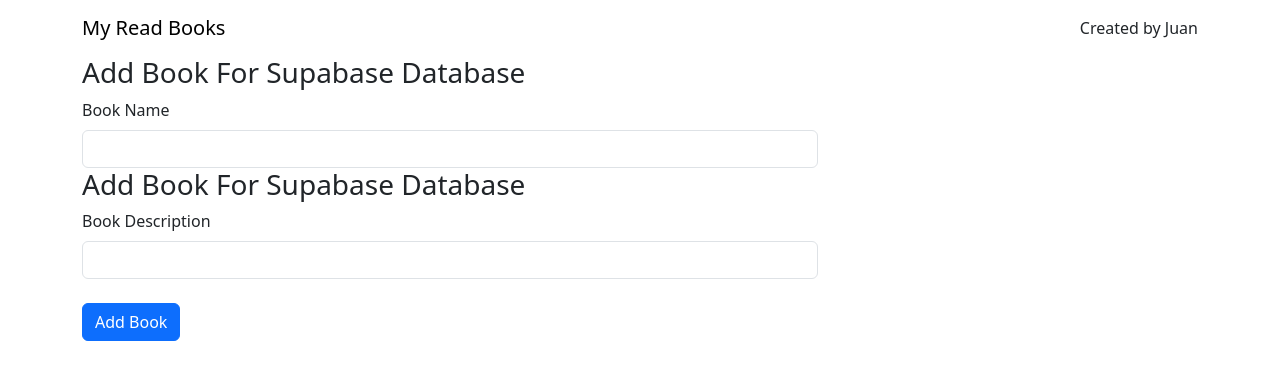
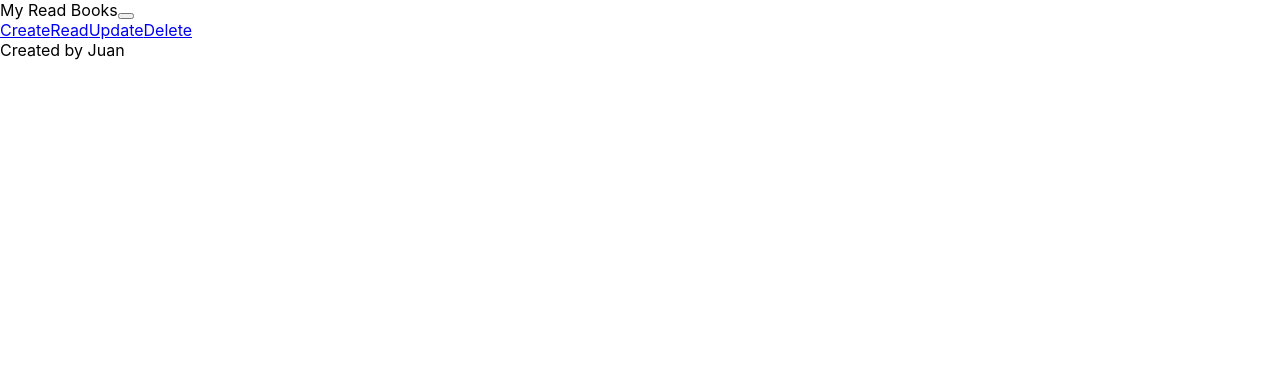
Before and after one commit to juansoultrek/supabase-react-books, a React (Create React App) app: page / in a window 1280 px wide. Shown: the top 380 px of the page. Built offline with nearby package versions, Linux system fonts and the light colour scheme.

Commit message:
Create main ROuter

```diff
--- a/src/App.js
+++ b/src/App.js
@@ -1,50 +1,19 @@
-import logo from './logo.svg';
-import './App.css';
-import 'bootstrap/dist/css/bootstrap.min.css';
-import { Navbar, Container, Nav, Form, Row, Col, Button } from 'react-bootstrap';
-import {useState} from "react";
+import React from 'react';
+import { BrowserRouter as Router, Routes, Route } from 'react-router-dom';
+import NavBar from './NavBar'; // Make sure to import your NavBar component
+import CreateBook from './CreateBook'; // Import your CreateBook component
 
 function App() {
-    const [title, setTitle] = useState("");
-    const [author, setAuthor] = useState("");
-
-    console.log(title);
-    console.log(author);
-
-
     return (
-        <>
-            <Navbar>
-                <Container>
-                    <Navbar.Brand>My Read Books </Navbar.Brand>
-                    <Nav>
-                        <Nav.Item>Created by Juan</Nav.Item>
-                    </Nav>
-                </Container>
-            </Navbar>
-            <Container>
-                <Row>
-                    <Col xs={12} md={8}>
-                        <h3>Add Book For Supabase Database</h3>
-                        <Form.Label>Book Name</Form.Label>
-                        <Form.Control
-                            type = "text"
-                            id="title"
-                            onChange={(e) => setTitle(e.target.value)}
-                        />
-                        <h3>Add Book For Supabase Database</h3>
-                        <Form.Label>Book Description</Form.Label>
-                        <Form.Control
-                            type = "text"
-                            id="author"
-                            onChange={(e) => setAuthor(e.target.value)}
-                        />
-                        <br></br>
-                            <Button>Add Book</Button>
-                    </Col>
-                </Row>
-            </Container>
-        </>
+        <Router>
+            <div>
+                <NavBar />
+                <Routes>
+                    <Route path="/create" element={<CreateBook />} />
+                    {/* Add more routes as needed */}
+                </Routes>
+            </div>
+        </Router>
     );
 }
 
```
